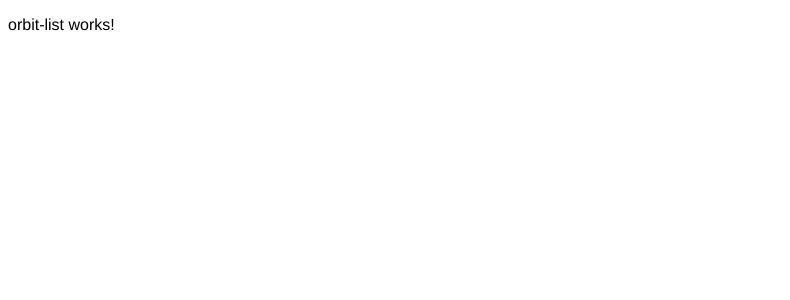
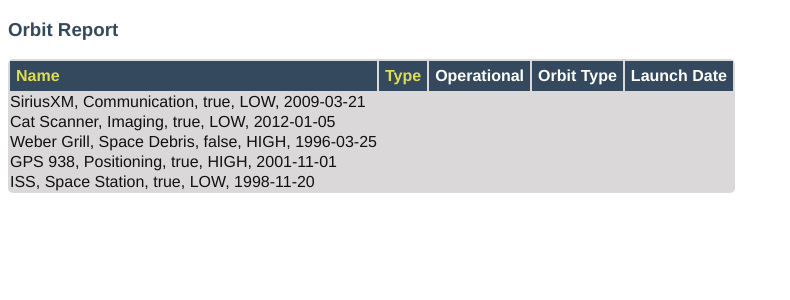
Before and after one commit to jomsiess/orbit-report, an Angular app: page / in a window 1280 px wide. Shown: the top 300 px of the page, without its empty margins (0-790 px from the left). Built offline with nearby package versions, Linux system fonts and the light colour scheme.

Commit message:
updated orbit-list.component.html

```diff
--- a/src/app/orbit-list/orbit-list.component.html
+++ b/src/app/orbit-list/orbit-list.component.html
@@ -1 +1,14 @@
-<p>orbit-list works!</p>
+<h3>Orbit Report</h3>
+<table>
+   <tr class="header-row">
+      <th class="sortable">Name</th>
+      <th class="sortable">Type</th>
+      <th>Operational</th>
+      <th>Orbit Type</th>
+      <th>Launch Date</th>
+   </tr>
+   <!-- TODO: put <tr *ngFor=""></tr> here -->
+   <tr *ngFor="let satellite of satellites">
+       {{ satellite.name }}, {{ satellite.type }}, {{ satellite.operational }}, {{ satellite.orbitType }}, {{ satellite.launchDate}}
+   </tr>
+</table>
```
